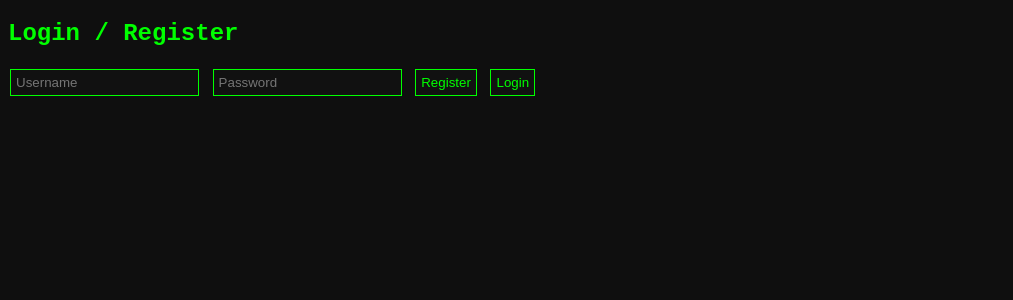
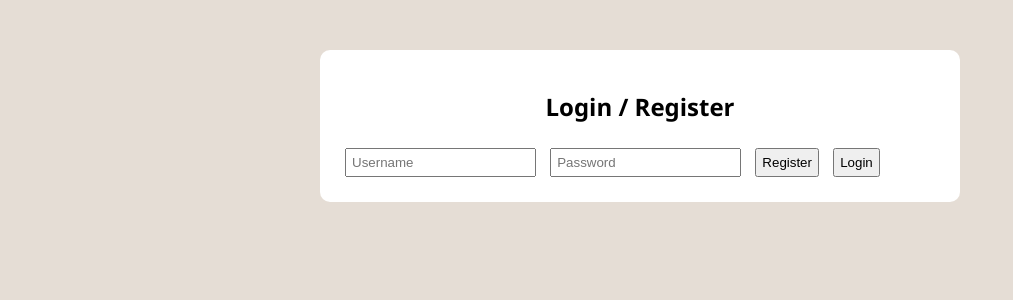
Before and after one commit to fuckarskiy/VibroMessengerX, a Python web app: template templates/index.html in a window 1280 px wide. Shown: the top 300 px of the page, without its empty margins (0-1013 px from the left). Run offline with Jinja, Linux system fonts and the light colour scheme; the template is opened without the code that fills it, so the values that code supplies are empty.

Commit message:
Update style.css

```diff
--- a/static/style.css
+++ b/static/style.css
@@ -1,27 +1,5 @@
-body {
-    background-color: #0f0f0f;
-    color: #00ff00;
-    font-family: "Courier New", monospace;
-}
-
-input, button {
-    background-color: #111;
-    color: #0f0;
-    border: 1px solid #0f0;
-    padding: 5px;
-    margin: 2px;
-}
-
-button:hover {
-    background-color: #0f0;
-    color: #000;
-    cursor: pointer;
-}
-
-.chat-box {
-    border: 1px solid #0f0;
-    padding: 10px;
-    height: 300px;
-    overflow-y: auto;
-    margin-top: 10px;
-}
+body { font-family: "Segoe UI", Arial; background: #e5ddd5; margin:0; padding:0;}
+#chat, #login { padding:20px; max-width:600px; margin:auto; background:white; border-radius:10px; margin-top:50px;}
+input, button { padding:5px; margin:5px;}
+#dm_messages, #group_messages { border:1px solid #ccc; padding:10px; max-height:300px; overflow-y:scroll; background:#f0f0f0;}
+h2 { text-align:center; }
```
